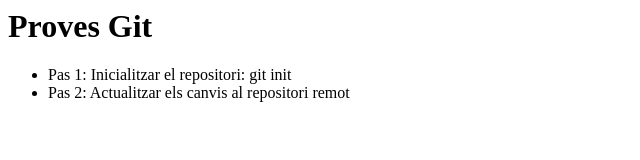
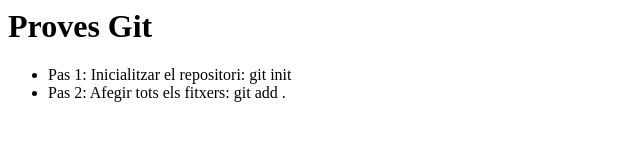
Before and after one commit to oscar1517/OMP-git, a plain HTML site: page index.html in a window 1280 px wide. Shown: the whole page, without its empty margins (0-640 px from the left). Drawn offline with Linux system fonts and the light colour scheme.

Commit message:
Cambios correctos

```diff
--- a/index.html
+++ b/index.html
@@ -1,5 +1,6 @@
 <h1>Proves Git</h1>
 <ul>
 	<li>Pas 1: Inicialitzar el repositori: git init
-	<li>Pas 2: Actualitzar els canvis al repositori remot
+	<li>Pas 2: Afegir tots els fitxers: git add .
+
 </ul>
```
